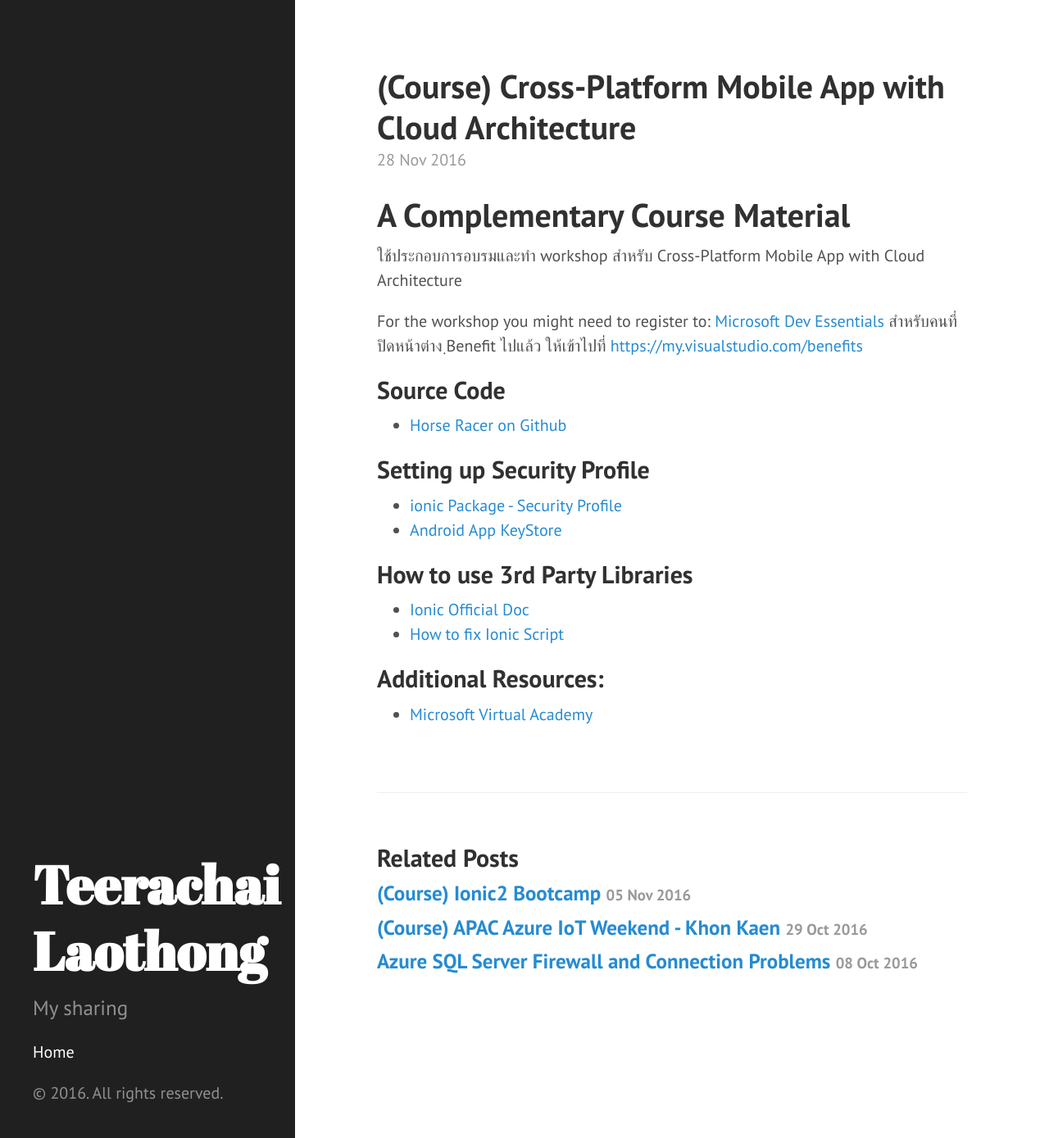
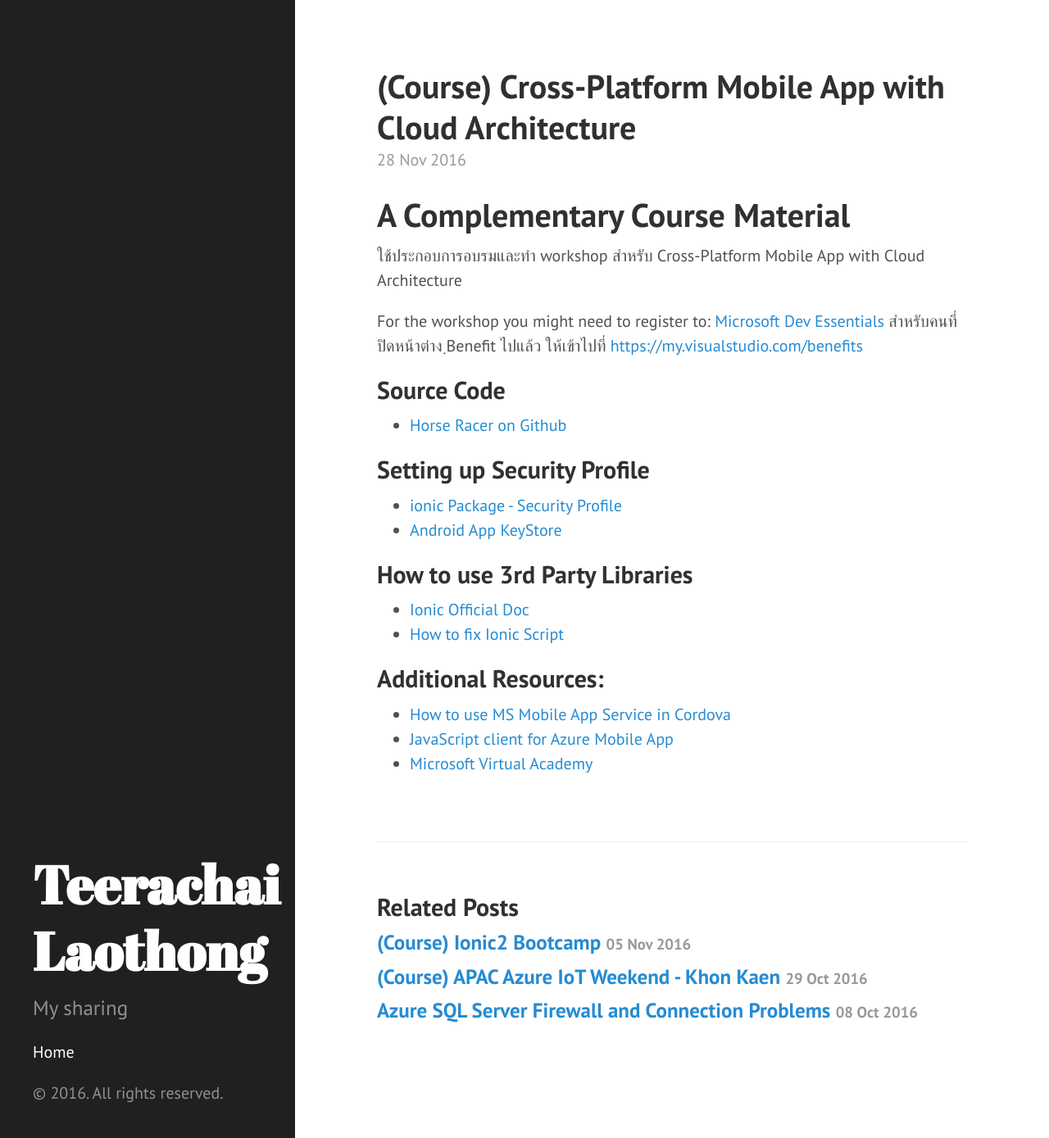
Before and after one commit to tlaothong/tlaothong.github.io, a Jekyll site: the page built from _posts/2016-11-28-course-x-mobile-cloud.markdown, in a window 1280 px wide and 1389 px high. Shown: the whole window at 82% size. Built offline with Jekyll 4.4.1, drawn with Linux system fonts in a browser that asks for light colours; comment, search, counter and statistics services are not loaded.

Commit message:
Add link to Cordova lib for Azure

```diff
--- a/_posts/2016-11-28-course-x-mobile-cloud.markdown
+++ b/_posts/2016-11-28-course-x-mobile-cloud.markdown
@@ -26,4 +26,6 @@ For the workshop you might need to register to: [Microsoft Dev Essentials](http:
 * [How to fix Ionic Script](https://github.com/driftyco/ionic-app-scripts/issues/389)
 
 ## Additional Resources:
+* [How to use MS Mobile App Service in Cordova](https://docs.microsoft.com/en-us/azure/app-service-mobile/app-service-mobile-cordova-how-to-use-client-library)
+* [JavaScript client for Azure Mobile App](https://github.com/azure/azure-mobile-apps-js-client/tree/cordova-2.0.0-rc1)
 * [Microsoft Virtual Academy](https://mva.microsoft.com/)
```
